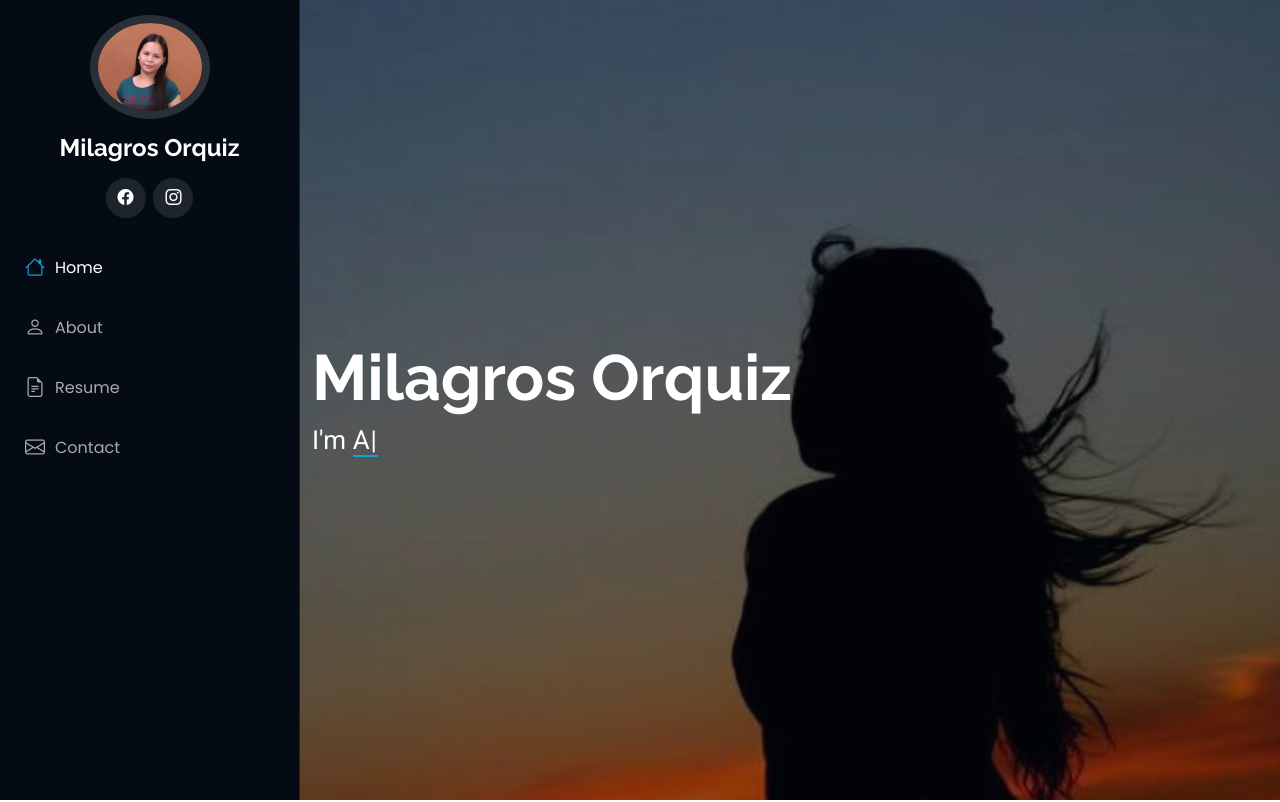
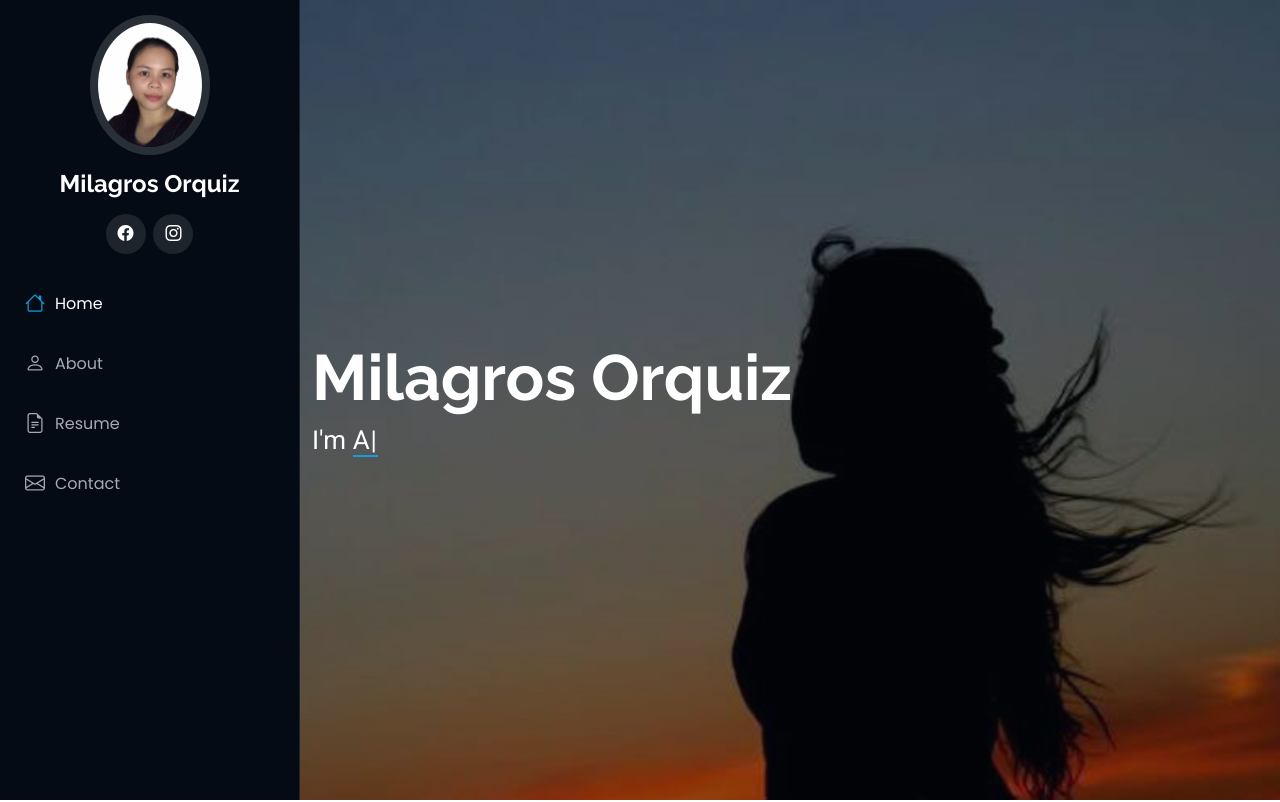
Before and after one commit to milagrosorquiz/milagrosorquiz.github.io, a plain HTML site: page index.html in a window 1280 px wide. Shown: the top 802 px of the page. Drawn offline with Linux system fonts and the light colour scheme.

Commit message:
Changed the profile image

```diff
--- a/index.html
+++ b/index.html
@@ -42,7 +42,7 @@
     <i class="header-toggle d-xl-none bi bi-list"></i>
 
     <div class="profile-img">
-      <img src="assets/img/profile.jpg" alt="" class="img-fluid rounded-circle">
+      <img src="assets/img/prof_2.jpg" alt="" class="img-fluid rounded-circle">
     </div>
 
     <a href="index.html" class="logo d-flex align-items-center justify-content-center">
```
Also changed, not shown: assets/img/bg-new.jpg (added), assets/img/prof_2.jpg (added).
